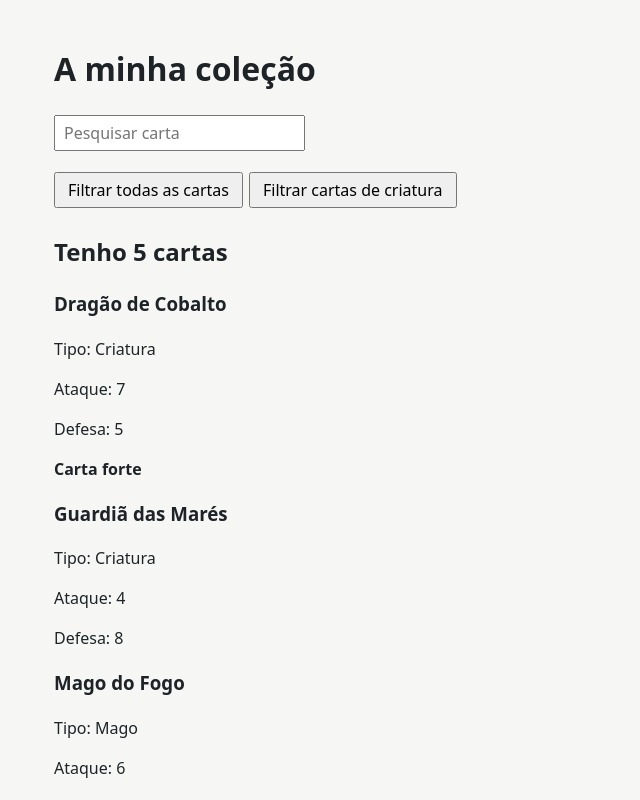
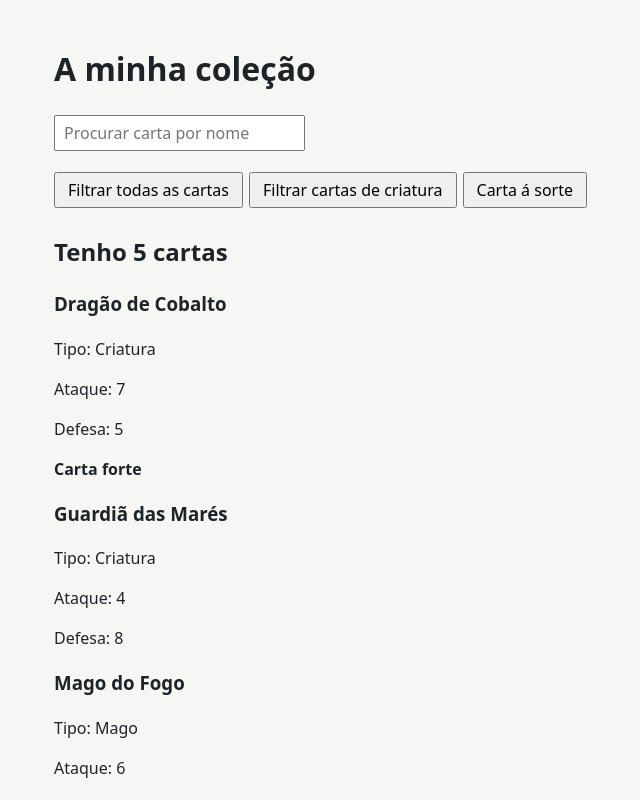
Before and after one commit to ITSoi12/Repo_Ficha2_Afonso-Santos, a React (Vite) app in the folder client/: page / in a window 1280 px wide. Shown: the top 800 px of the page, without its empty margins (266-906 px from the left). Built offline with nearby package versions, Linux system fonts and the light colour scheme.

Commit message:
T 7
botão para carta á sorte

```diff
--- a/client/src/Cards.jsx
+++ b/client/src/Cards.jsx
@@ -7,34 +7,33 @@ export const cards = [
   { name: "Cavaleiro carmesin", type: "Criatura", attack: 6, defense: 6 },
 ];
 
-
 export default function CardList() {
   const [pesquisa, setPesquisa] = useState("");
   const [filtro, setFiltro] = useState("todos");
   const [cartaAleatoria, setCartaAleatoria] = useState(null);
 
-  const cartasFiltradas = cards.filter((card) => {
-    const correspondeTipo = filtro === "todos" || card.type === filtro;
-    const correspondePesquisa = card.name
-      .toLowerCase()
-      .includes(pesquisa.toLowerCase());
+  const cartasFiltradas =
+    filtro === "Criatura"
+      ? cards.filter((card) => card.type === "Criatura")
+      : cards;
 
-    return correspondeTipo && correspondePesquisa;
-  });
+  const cartasPesquisadas = cartasFiltradas.filter((card) =>
+    card.name.toLowerCase().includes(pesquisa.toLowerCase())
+  );
 
   return (
     <main>
       <h1>A minha coleção</h1>
-
       <input
         type="text"
+        placeholder="Procurar carta por nome"
         value={pesquisa}
-        onChange={(event) => setPesquisa(event.target.value)}
-        placeholder="Pesquisar carta"
+        onChange={(e) => {
+          setPesquisa(e.target.value);
+          setCartaAleatoria(null);
+        }}
       />
-
       <h1></h1>
-
       <button
         onClick={() => {
           setCartaAleatoria(null);
@@ -43,7 +42,6 @@ export default function CardList() {
       >
         Filtrar todas as cartas
       </button>
-
       <button
         onClick={() => {
           setCartaAleatoria(null);
@@ -52,10 +50,33 @@ export default function CardList() {
       >
         Filtrar cartas de criatura
       </button>
+      <button
+        onClick={() => {
+          if (cartasPesquisadas.length > 0) {
+            const indice = Math.floor(Math.random() * cartasPesquisadas.length);
+            setCartaAleatoria(cartasPesquisadas[indice]);
+          }
+        }}
+      >
+        Carta á sorte
+      </button>
+      {cartaAleatoria ? (
+        <section>
+          <h2>Carta sorteada</h2>
+          <h3>{cartaAleatoria.name}</h3>
+          <p>Tipo: {cartaAleatoria.type}</p>
+          <p>Ataque: {cartaAleatoria.attack}</p>
+          <p>Defesa: {cartaAleatoria.defense}</p>
 
-      <h2>Tenho {cartasFiltradas.length} cartas</h2>
+          {cartaAleatoria.attack >= 6 && (
+            <p><strong>Carta forte</strong></p>
+          )}
+        </section>
+      ) : (
+        <>
+          <h2>Tenho {cartasPesquisadas.length} cartas</h2>
 
-      {cartasFiltradas.map((card, index) => (
+          {cartasPesquisadas.map((card, index) => (
             <div key={index}>
               <h3>{card.name}</h3>
               <p>Tipo: {card.type}</p>
@@ -63,12 +84,12 @@ export default function CardList() {
               <p>Defesa: {card.defense}</p>
 
               {card.attack >= 6 && (
-            <p>
-              <strong>Carta forte</strong>
-            </p>
+                <p><strong>Carta forte</strong></p>
               )}
             </div>
           ))}
+        </>
+      )}
     </main>
   );
 }
```
Lines whose indentation alone changed are shown as unchanged.
